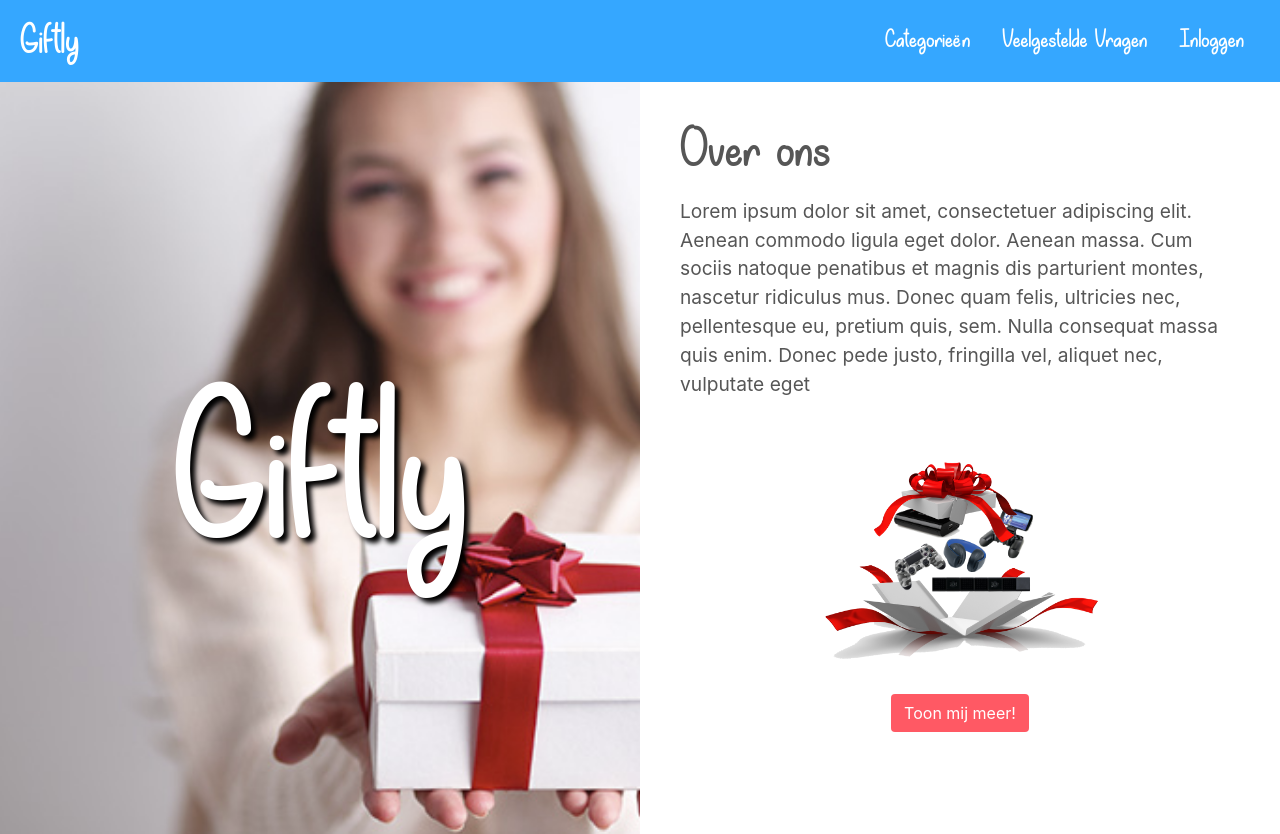
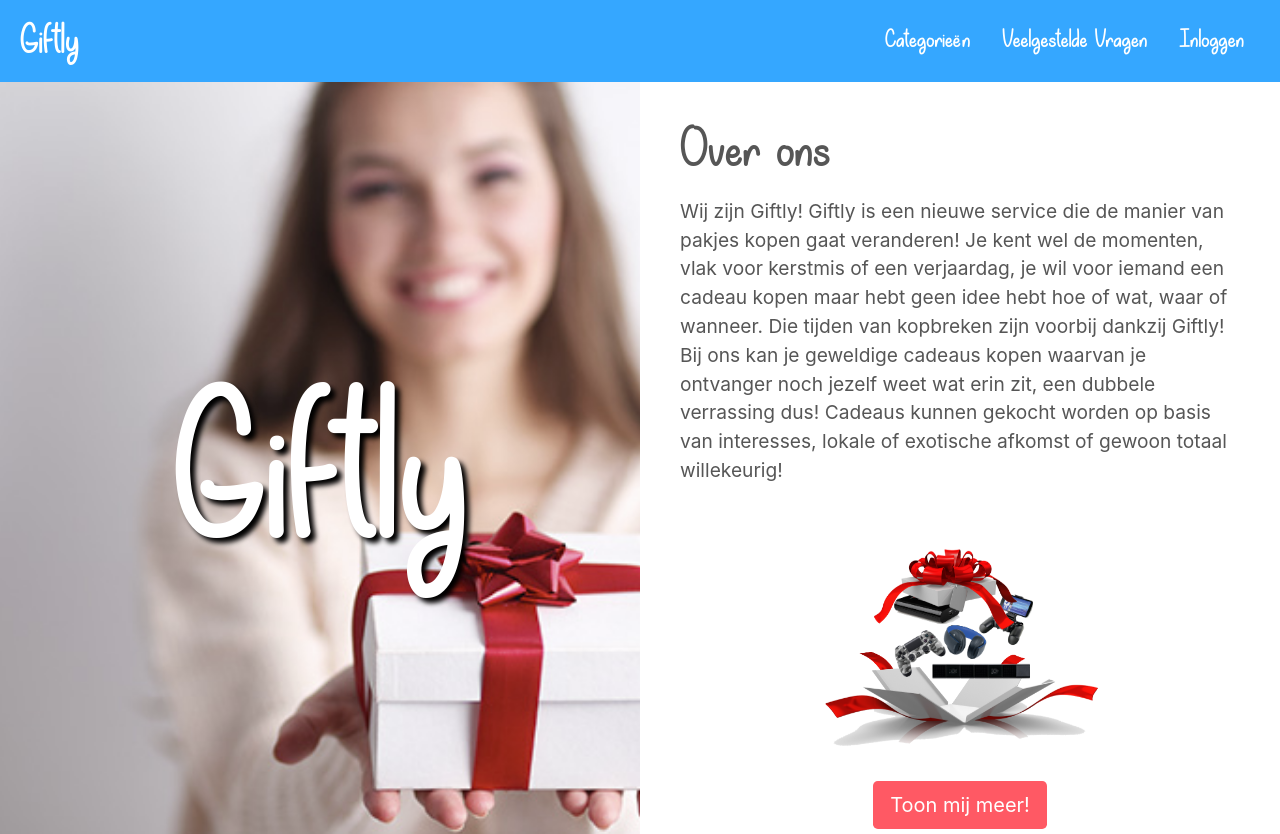
Before and after one commit to JensVanAssche/giftly, a Vue app: page / in a window 1280 px wide. Shown: the top 834 px of the page. Built offline with nearby package versions, Linux system fonts and the light colour scheme; a small style sheet from the web is missing.

Commit message:
over ons addedé

```diff
--- a/src/assets/scss/style.scss
+++ b/src/assets/scss/style.scss
@@ -5,8 +5,10 @@
 #app {
   min-height: 100vh;
 }
+
 footer {
   background-color: $footer-color;
+
   p.footer-text {
     color: $footer-text-color;
     text-align: center;
@@ -14,6 +16,7 @@ footer {
     font-size: $footer-text-size;
   }
 }
+
 .btn-red {
   background-color: #FF5964;
   color: #fff;
--- a/src/views/Checkout.vue
+++ b/src/views/Checkout.vue
@@ -1,6 +1,6 @@
 <template>
   <div class="checkout">
-    <h1>Betalen</h1>
+    <h1 class="page-title">Betalen</h1>
     <div class="row">
       <div class="col-md-2"></div>
       <div class="col-md-4">
--- a/src/views/Home.vue
+++ b/src/views/Home.vue
@@ -6,7 +6,7 @@
       </div>
       <div class="col-md-6 home-right">
         <h2>Over ons</h2>
-        <p>Lorem ipsum dolor sit amet, consectetuer adipiscing elit. Aenean commodo ligula eget dolor. Aenean massa. Cum sociis natoque penatibus et magnis dis parturient montes, nascetur ridiculus mus. Donec quam felis, ultricies nec, pellentesque eu, pretium quis, sem. Nulla consequat massa quis enim. Donec pede justo, fringilla vel, aliquet nec, vulputate eget</p>
+        <p>Wij zijn Giftly! Giftly is een nieuwe service die de manier van pakjes kopen gaat veranderen! Je kent wel de momenten, vlak voor kerstmis of een verjaardag, je wil voor iemand een cadeau kopen maar hebt geen idee hebt hoe of wat, waar of wanneer. Die tijden van kopbreken zijn voorbij dankzij Giftly! Bij ons kan je geweldige cadeaus kopen waarvan je ontvanger noch jezelf weet wat erin zit, een dubbele verrassing dus! Cadeaus kunnen gekocht worden op basis van interesses, lokale of exotische afkomst of gewoon totaal willekeurig!</p>
 
         <div class="slider">
           <!-- Slider with boxes -->
@@ -14,7 +14,7 @@
 
           <!-- CTA Button to choose your box -->
           <router-link to="/categories">
-            <button class="btn btn-red">Toon mij meer!</button>
+            <button class="btn btn-lg btn-red">Toon mij meer!</button>
           </router-link>
         </div>
       </div>
```
